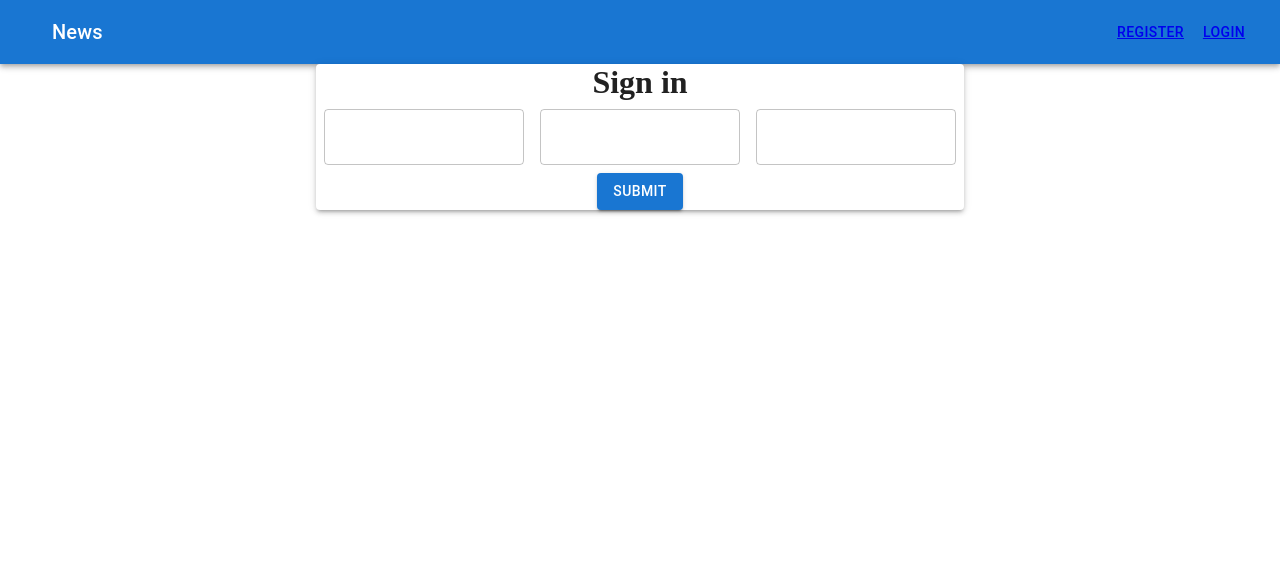
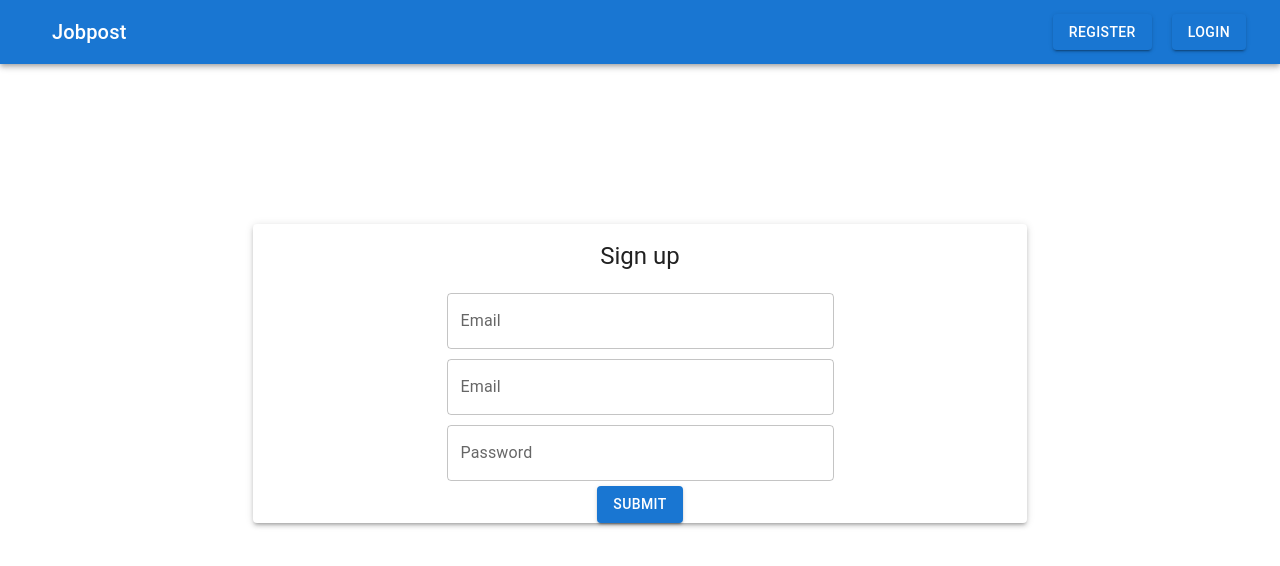
Before and after one commit to Be-create/Masaijob-Portal, a React (Create React App) app in the folder mock4/: page /login in a window 1280 px wide. Shown: the top 566 px of the page. Built offline with nearby package versions, Linux system fonts and the light colour scheme.

Commit message:
design changes in signup and login pages

```diff
--- a/mock4/src/components/landingpage_components/navbar.jsx
+++ b/mock4/src/components/landingpage_components/navbar.jsx
@@ -18,11 +18,11 @@ export const Navbar=()=>{
             <MenuIcon />
           </IconButton>
           <Typography variant="h6" component="div" sx={{ flexGrow: 1 }}>
-            News
+            Jobpost
           </Typography>
-          <Button color="inherit"><Link to="/register">Register</Link>
+          <Button variant="contained" sx={{margin:"10px"}} color="primary"><Link style={{ textDecoration:"none",color:"white"}} to="/register">Register</Link>
         </Button>
-        <Button color="inherit"><Link to="/login">Login</Link>
+        <Button variant="contained" sx={{margin:"10px"}} color="primary"><Link style={{ textDecoration:"none",color:"white"}}  to="/login">Login</Link>
         </Button>
         </Toolbar>
       </AppBar>
--- a/mock4/src/components/landingpage_components/signin.jsx
+++ b/mock4/src/components/landingpage_components/signin.jsx
@@ -48,43 +48,45 @@ export const Signin = ()=>{
     return(
         <>
         <Navbar/>
-        <Paper elevation={3} style={{width:"fit-content" , height: " 50%", margin:"auto",textAlign:"center"}}>
-            <h1>Sign in</h1>
-    <Box
-      component="form"
-      sx={{
-        '& .MuiTextField-root': { m: 1, width: '25ch' },
-      }}
-      noValidate
-      autoComplete="off"
+        <Paper elevation={3} style={{width:"fit-content" , height: " 50%", margin:"auto",textAlign:"center",marginTop:"20vh"}}>
+        <CardHeader title="Sign up"></CardHeader>
+    <form style={{ margin:"auto" }}
     >
 
 
         <TextField
+          style={{ width: "50%", margin: "5px" }}
+          type="text"
+          label="Email"
+          variant="outlined"
 
           onChange={(e)=>{
             setname(e.target.value)
           }}
         />
         <TextField
+          style={{ width: "50%", margin: "5px" }}
+          type="text"
+          label="Email"
+          variant="outlined"
 
         onChange={(e)=>{
           setemail(e.target.value)
         }}
         />
         <TextField
+          style={{ width: "50%", margin: "5px" }}
+          type="text"
+          label="Password"
+          variant="outlined"
         onChange={(e)=>{
           setpassword(e.target.value)
         }}
         />
        <Button variant="contained" onClick={register} style={{display : "block",margin:"auto"}}  >Submit</Button>
 
-    </Box>
+    </form>
     </Paper>
         </>
   );
 }
-
-       //muskan
-       //muskan@masaischool
-       //123456
--- a/mock4/src/components/landingpage_components/signup.jsx
+++ b/mock4/src/components/landingpage_components/signup.jsx
@@ -1,5 +1,5 @@
 import React, { useState } from "react";
-import Box from '@mui/material/Box';
+import {Box, CardHeader, Input, OutlinedInput, TextField} from '@mui/material';
 import { Button, Paper } from "@mui/material";
 import { useNavigate } from "react-router-dom";
 import { Navbar } from "./navbar";
@@ -34,26 +34,36 @@ export const Signup = ()=>{
     return(
         <>
         <Navbar/>
-        <Paper elevation={3} style={{width:"fit-content" , height: " 50%", margin:"auto",textAlign:"center"}}>
-    <h1>Sign up</h1>
-    <Box
-
+        <Paper  elevation={3} style={{width:"fit-content" , height: " 50%", margin:"auto",textAlign:"center",marginTop:"20vh"}}>
+    <CardHeader title="Sign up"></CardHeader>
+    <form style={{ margin:"auto" }}
     >
 
 
-     <input
-
+     <TextField
+          style={{ width: "50%", margin: "5px" }}
+          type="text"
+          label="Name"
+          variant="outlined"
         onChange={(e)=>{
           setname(e.target.value)
         }}
       />
-      <input
+      <TextField
+          style={{ width: "50%", margin: "5px" }}
+          type="text"
+          label="Email"
+          variant="outlined"
 
       onChange={(e)=>{
         setemail(e.target.value)
       }}
       />
-      <input
+      <TextField
+          style={{ width: "50%", margin: "5px" }}
+          type="text"
+          label="Password"
+          variant="outlined"
 
       onChange={(e)=>{
         setpassword(e.target.value)
@@ -61,7 +71,7 @@ export const Signup = ()=>{
       />
        <Button variant="contained" onClick={register} style={{display : "block",margin:"auto"}} >Submit</Button>
 
-    </Box>
+    </form>
     </Paper>
         </>
   );
```
